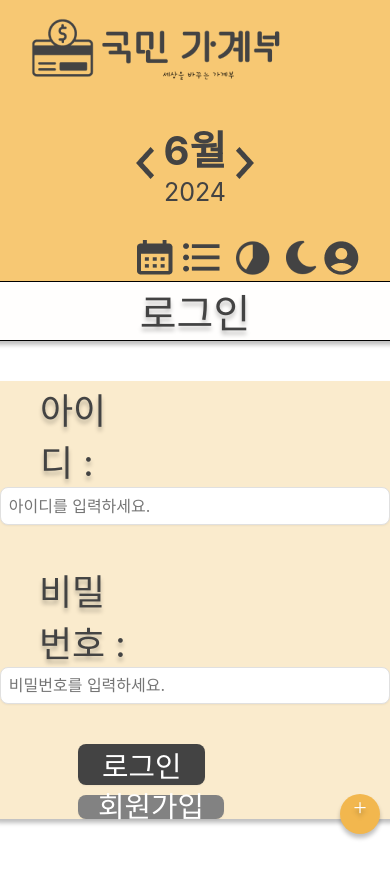
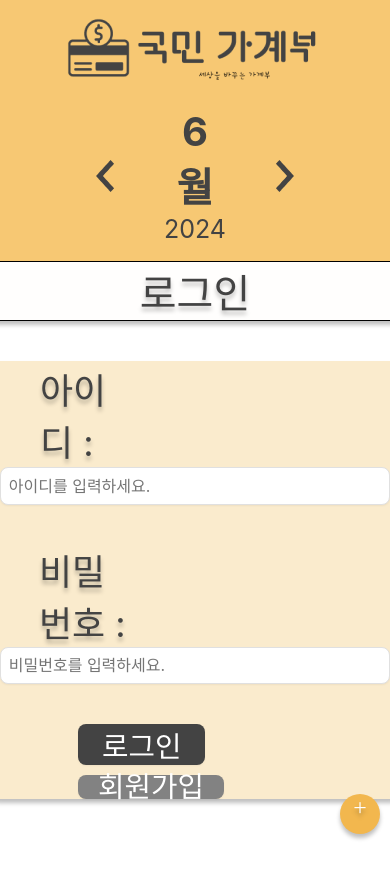
Before and after one commit to realcold0/KB_FinancialLedger, a Vue app: page /login in a window 390 px wide. Shown: the top 878 px of the page. Built offline with nearby package versions, Linux system fonts and the light colour scheme; what v-calendar would draw is missing.

Commit message:
fix : navbar css 수정

```diff
--- a/src/components/NavBar.vue
+++ b/src/components/NavBar.vue
@@ -1,5 +1,6 @@
 <template>
   <nav class="navbar">
+      <div class="topSection">
         <div class="logosection">
         <RouterLink :to="{ name: 'home' }"><img loading="lazy" src='@/assets/img/logo.png' class="logo-img" />
         </RouterLink>
@@ -12,6 +13,8 @@
           <div class="year"><span style="font-size: 25px">{{ date.year }}</span></div>
         </div>
         <img loading="lazy" src="@/assets/img/rightArrow.png" class="nav-icon" @click="increaseMonth" />
+      </div>
+
     </div>
 
     <div class="bottomSection">
@@ -83,23 +86,42 @@ const themeIcon = computed(() => {
     flex-direction: column;
     align-items: center;
     gap: 0px;
-    height: 300px;
+    height: 280px;
+  }
+}
+
+.topSection {
+  display: flex;
+  width: 61%;
+  justify-content: space-between;
+}
+@media (max-width: 991px) {
+  .topSection {
+    flex-direction: column;
+    align-items: center;
   }
 }
 
 .logosection {
   width: 293px;
   height: 107px;
-  margin-right: 18%;
+  margin: 46px auto 19px 33px;
+
 }
 
+@media (max-width: 991px) {
+  .logosection {
+    margin: 0;
+  }
+}
 .datesection {
   display: flex;
   align-items: center;
 }
 
 .datesection img {
-  margin: 0 10px;
+  margin: 0 50px;
+
 }
 
 .month {
@@ -131,6 +153,16 @@ const themeIcon = computed(() => {
   padding-right: 10px;
 }
 
+@media (max-width: 991px) {
+  .bottomSection {
+    width: 100%;
+    justify-content: center;
+    padding-right: 0;
+
+  }
+}
+
+
 .bottomSection ul {
   /* 왜 패딩 들어가있는지 모르겠음 */
   padding-left: 0;
```
Lines whose indentation alone changed are shown as unchanged.
